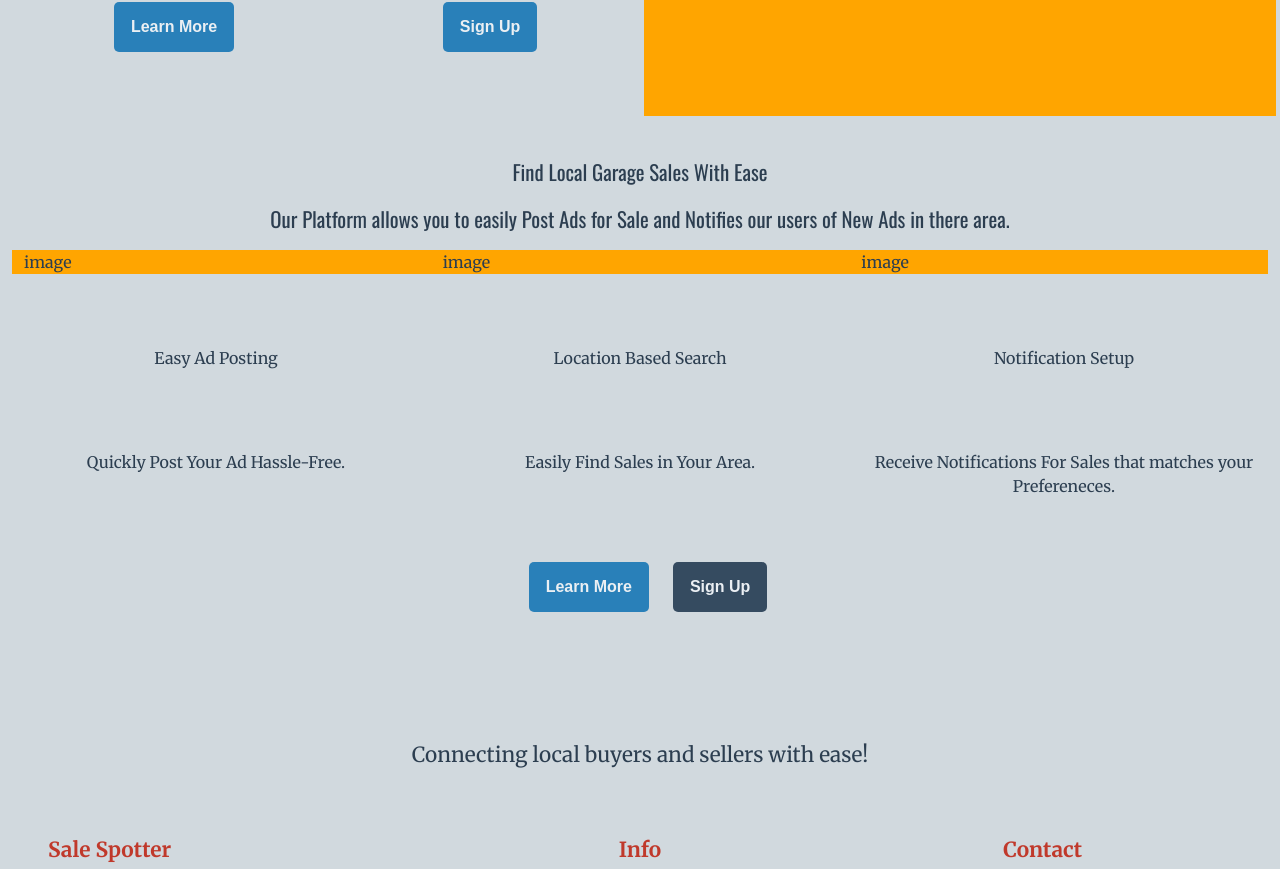
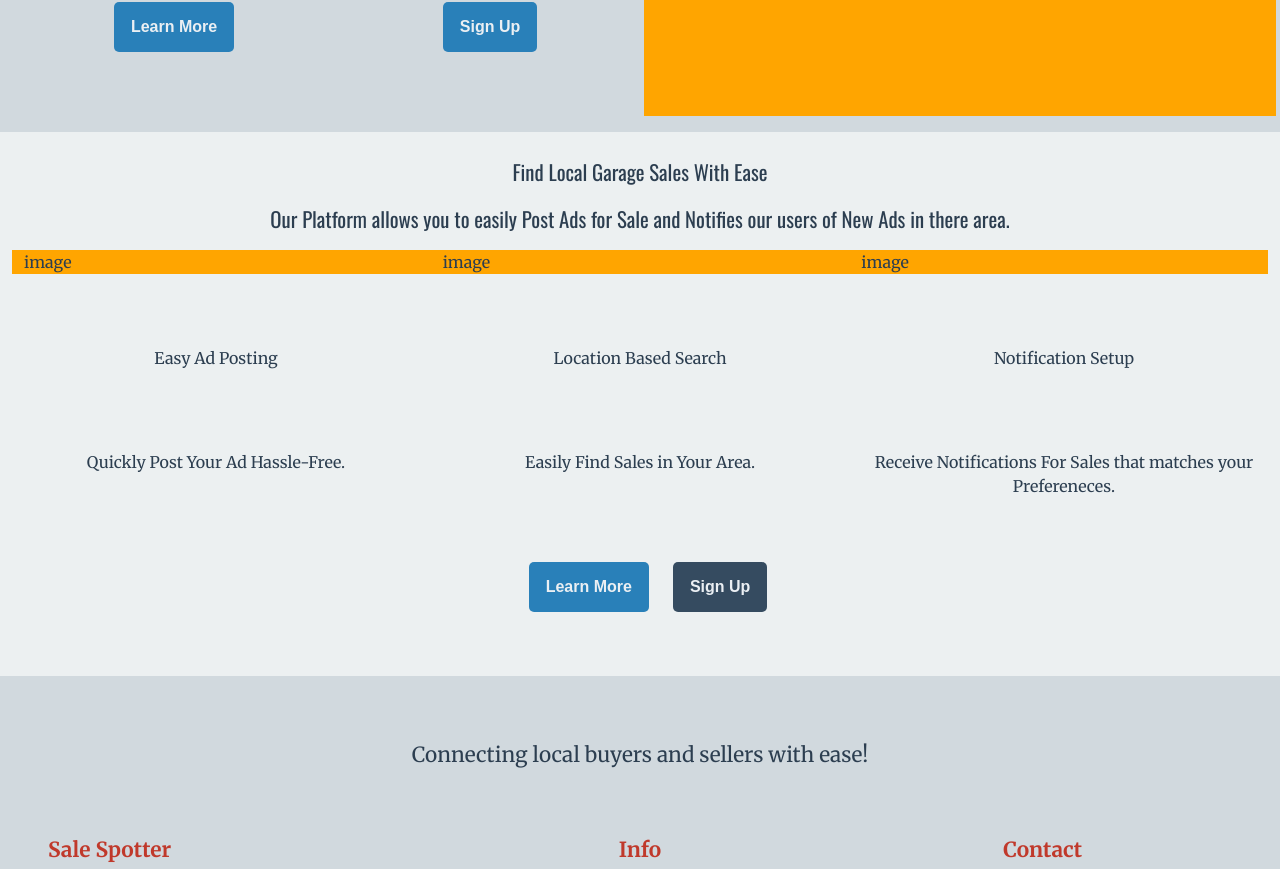
Before and after one commit to VivekGupta1999/salespotter-frontend, a React (Create React App) app: page / in a window 1280 px wide. Shown: the part 568-1437 px from the top of the page. Built offline with nearby package versions, Linux system fonts and the light colour scheme.

Commit message:
fixed homepage css a little

```diff
--- a/src/assets/HomePage.css
+++ b/src/assets/HomePage.css
@@ -25,7 +25,7 @@
     text-align: center;
 }
 
-.feature-section{
+.features-section{
     background-color: var(--neutral1-color);
     color: var(--primary-font-color);
 }
--- a/src/pages/HomePage.tsx
+++ b/src/pages/HomePage.tsx
@@ -58,7 +58,7 @@ const HomePage = () =>{
 
         </Container>
 
-        <Container fluid className="feature-section p-3">
+        <Container fluid className="features-section p-3">
             <Row className="main-text justify-content-center p-2">Find Local Garage Sales With Ease</Row>
             <Row className="main-text justify-content-center p-2">Our Platform allows you to easily Post Ads for Sale and Notifies our users of New Ads in there area.</Row>
             <Row className="p-2">
```
